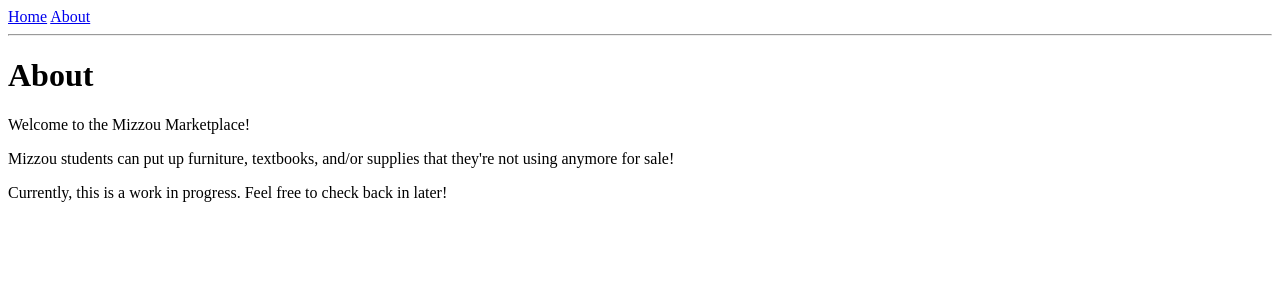
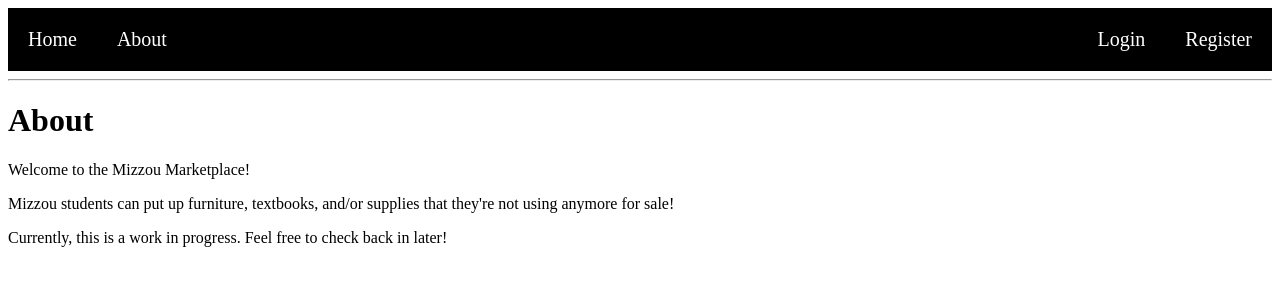
Before and after one commit to kyj0107/Mizzou-Marketplace, a Flask app: page /about/ in a window 1280 px wide. Shown: the top 300 px of the page. Run offline with Flask 3, Linux system fonts and the light colour scheme.

Commit message:
Added navbar css to make it look like MU colors, added login and register pages with input fields for email and password, but no functionality yet

```diff
--- a/app.py
+++ b/app.py
@@ -16,4 +16,15 @@ def about():
 
     return render_template('about.html')
 
+@app.route('/register/')
+def register():
+
+    return render_template('register.html')
+
+@app.route('/login/')
+def login():
+
+    return render_template('login.html')
+
+
 app.run(host="0.0.0.0", port=5002)
--- /dev/null
+++ b/static/styles/main.css
@@ -0,0 +1 @@
+@import url('navbar.css');
--- /dev/null
+++ b/static/styles/navbar.css
@@ -0,0 +1,21 @@
+.headernav{
+    background-color: black;
+    overflow: hidden;
+}
+
+.headernav a{
+    color: white;
+    text-align: center;
+    text-decoration: none;
+    padding: 20px;
+    font-size: 20px;
+    float: left;
+}
+
+.headernav a:hover{
+    background-color: #F1B82D;
+}
+
+.account{
+    float: right;
+}
--- a/templates/base.html
+++ b/templates/base.html
@@ -1,6 +1,7 @@
 <!DOCTYPE html>
 <html lang="en">
 <head>
+    <link rel="stylesheet" href="{{ url_for('static', filename='styles/main.css') }}">
     <meta charset="UTF-8">
     <title>{% block title %} {% endblock %} - Mizzou Marketplace</title>
     <!--<style>
@@ -9,9 +10,13 @@
     </style>-->
 </head>
 <body>
-    <nav>
+    <nav class="headernav">
         <a href="{{ url_for('index') }}">Home</a>
         <a href="{{ url_for('about') }}">About</a>
+        <div class="account">
+            <a href="{{ url_for('login') }}">Login</a>
+            <a href ="{{ url_for('register') }}">Register</a>
+        </div>
     </nav>
     <hr>
     <div class="content">
```
Also changed, not shown: app/helloworld.py (deleted, +0 -7 lines), templates/login.html (added, +16 -0 lines), templates/register.html (added, +16 -0 lines).
